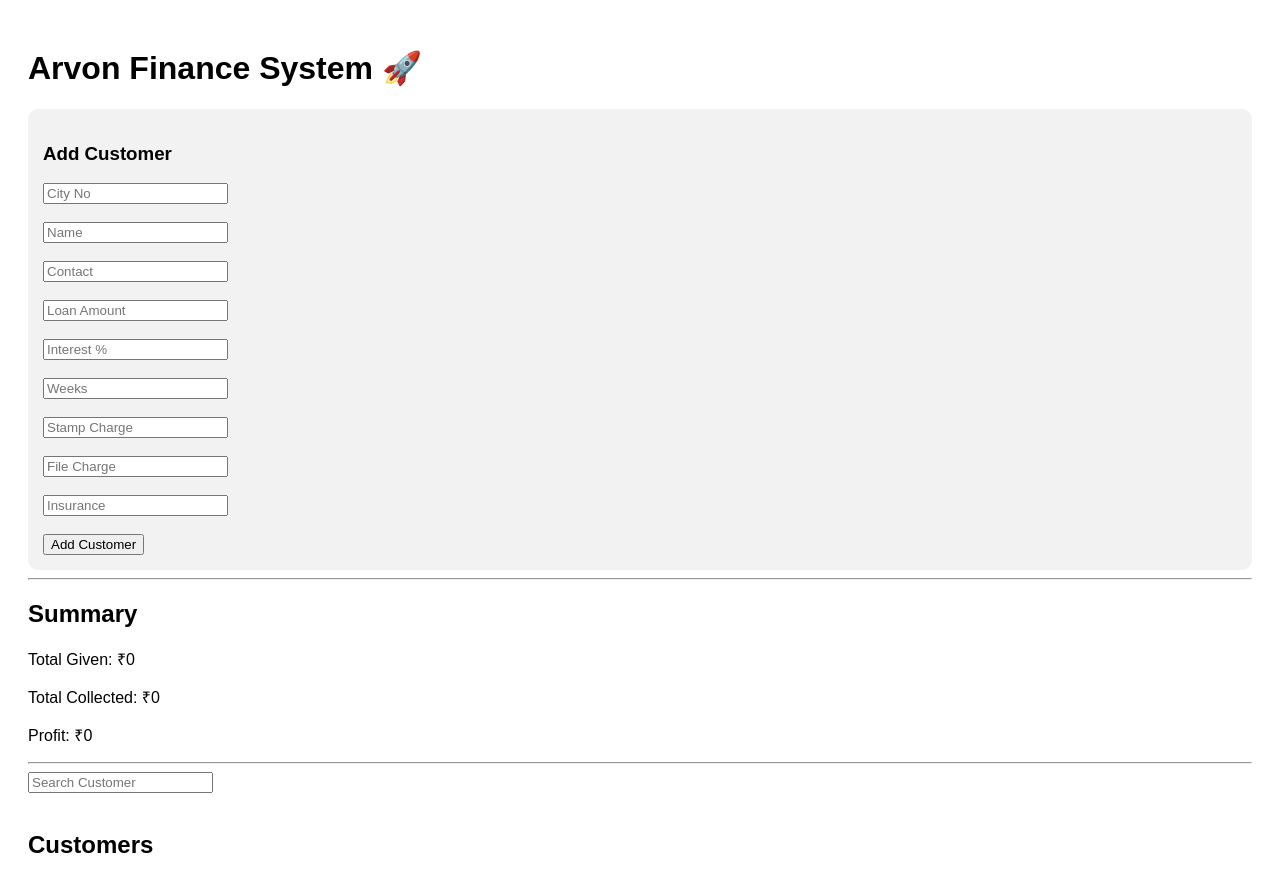
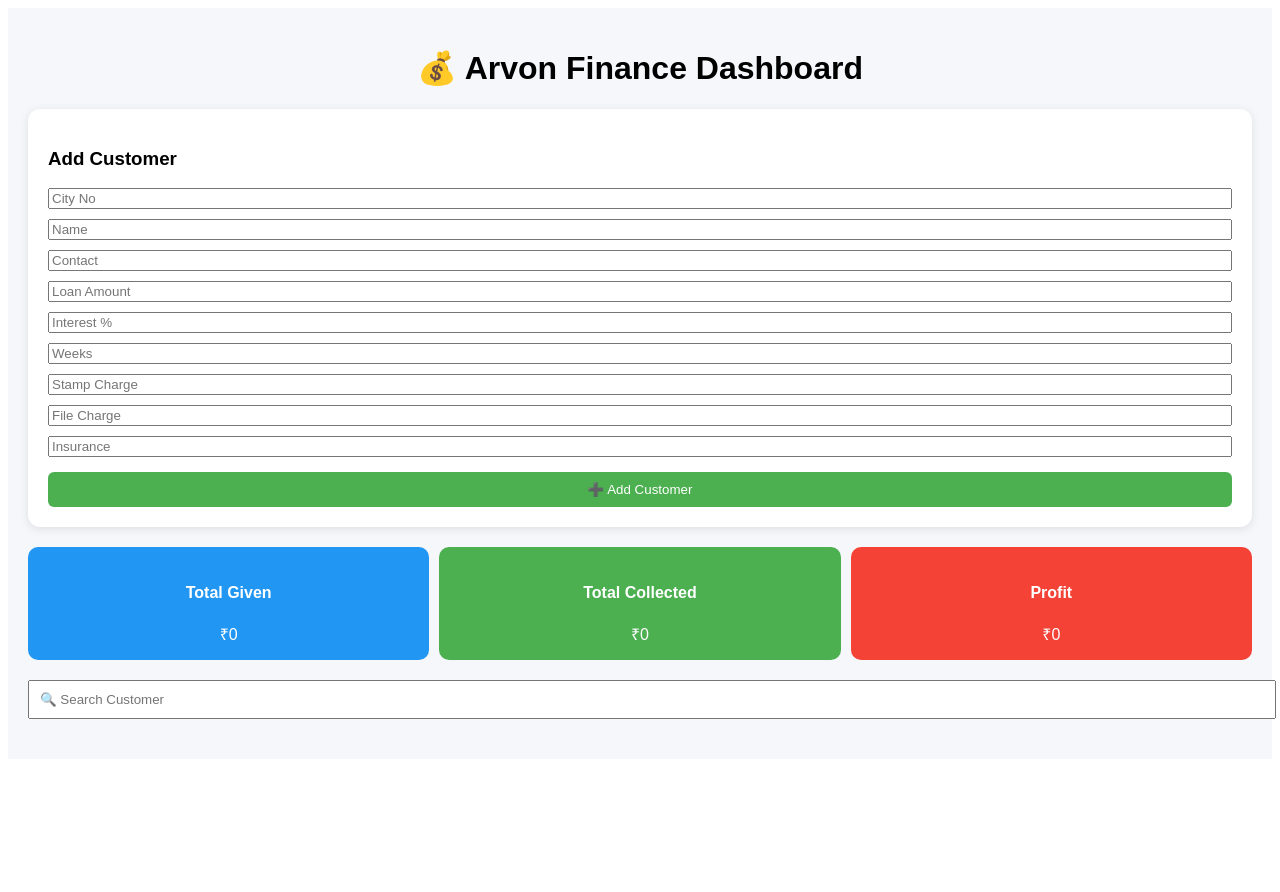
Before and after one commit to at495683-dot/arvon-finance, a React (Vite) app: page / in a window 1280 px wide. Shown: the top 892 px of the page. After the commit the page ends 800 px from the top, so only its background shows below. Built offline with nearby package versions, Linux system fonts and the light colour scheme.

Commit message:
Update main.jsx

```diff
--- a/src/main.jsx
+++ b/src/main.jsx
@@ -17,13 +17,11 @@ function App() {
     insurance: "",
   });
 
-  // 🔥 Load data
   useEffect(() => {
     const saved = localStorage.getItem("financeData");
     if (saved) setCustomers(JSON.parse(saved));
   }, []);
 
-  // 🔥 Save data
   useEffect(() => {
     localStorage.setItem("financeData", JSON.stringify(customers));
   }, [customers]);
@@ -32,14 +30,11 @@ function App() {
     setForm({ ...form, [e.target.name]: e.target.value });
   };
 
-  // 🔥 Create EMI Plan
   const generateEMI = (amount, interest, weeks) => {
     const total = amount + (amount * interest) / 100;
-    const weekly = total / weeks;
-    return weekly;
+    return total / weeks;
   };
 
-  // ✅ Add Customer
   const addCustomer = () => {
     const P = parseFloat(form.amount);
     const R = parseFloat(form.interest);
@@ -77,85 +72,117 @@ function App() {
     });
   };
 
-  // ✅ Add Payment
   const addPayment = (i) => {
     const updated = [...customers];
     updated[i].paid += updated[i].weekly;
     setCustomers(updated);
   };
 
-  // ✅ Delete
   const deleteCustomer = (i) => {
     setCustomers(customers.filter((_, idx) => idx !== i));
   };
 
-  // 🔥 Summary
   const totalGiven = customers.reduce((s, c) => s + c.totalLoan, 0);
   const totalCollected = customers.reduce((s, c) => s + c.paid, 0);
   const profit = totalCollected - totalGiven;
 
-  // 🔍 Search
   const filtered = customers.filter(c =>
     c.name.toLowerCase().includes(search.toLowerCase())
   );
 
   return (
-    <div style={{ padding: 20, fontFamily: "Arial" }}>
-      <h1>Arvon Finance System 🚀</h1>
+    <div style={{ padding: 20, fontFamily: "Arial", background: "#f5f7fb" }}>
 
-      {/* 🔥 ADD CUSTOMER */}
-      <div style={{ background: "#f2f2f2", padding: 15, borderRadius: 10 }}>
+      <h1 style={{ textAlign: "center" }}>💰 Arvon Finance Dashboard</h1>
+
+      {/* FORM */}
+      <div style={{
+        background: "white",
+        padding: 20,
+        borderRadius: 12,
+        boxShadow: "0 2px 10px rgba(0,0,0,0.1)",
+        marginBottom: 20
+      }}>
         <h3>Add Customer</h3>
 
-        <input name="cityNumber" placeholder="City No" value={form.cityNumber} onChange={handleChange} /><br /><br />
-        <input name="name" placeholder="Name" value={form.name} onChange={handleChange} /><br /><br />
-        <input name="contact" placeholder="Contact" value={form.contact} onChange={handleChange} /><br /><br />
+        <div style={{ display: "grid", gap: 10 }}>
+          <input name="cityNumber" placeholder="City No" value={form.cityNumber} onChange={handleChange} />
+          <input name="name" placeholder="Name" value={form.name} onChange={handleChange} />
+          <input name="contact" placeholder="Contact" value={form.contact} onChange={handleChange} />
 
-        <input name="amount" placeholder="Loan Amount" value={form.amount} onChange={handleChange} /><br /><br />
-        <input name="interest" placeholder="Interest %" value={form.interest} onChange={handleChange} /><br /><br />
-        <input name="weeks" placeholder="Weeks" value={form.weeks} onChange={handleChange} /><br /><br />
+          <input name="amount" placeholder="Loan Amount" value={form.amount} onChange={handleChange} />
+          <input name="interest" placeholder="Interest %" value={form.interest} onChange={handleChange} />
+          <input name="weeks" placeholder="Weeks" value={form.weeks} onChange={handleChange} />
 
-        <input name="stamp" placeholder="Stamp Charge" value={form.stamp} onChange={handleChange} /><br /><br />
-        <input name="fileCharge" placeholder="File Charge" value={form.fileCharge} onChange={handleChange} /><br /><br />
-        <input name="insurance" placeholder="Insurance" value={form.insurance} onChange={handleChange} /><br /><br />
+          <input name="stamp" placeholder="Stamp Charge" value={form.stamp} onChange={handleChange} />
+          <input name="fileCharge" placeholder="File Charge" value={form.fileCharge} onChange={handleChange} />
+          <input name="insurance" placeholder="Insurance" value={form.insurance} onChange={handleChange} />
+        </div>
 
-        <button onClick={addCustomer}>Add Customer</button>
+        <button onClick={addCustomer} style={{
+          marginTop: 15,
+          padding: 10,
+          width: "100%",
+          background: "#4CAF50",
+          color: "white",
+          border: "none",
+          borderRadius: 6
+        }}>
+          ➕ Add Customer
+        </button>
       </div>
 
-      <hr />
+      {/* SUMMARY CARDS */}
+      <div style={{ display: "flex", gap: 10, marginBottom: 20 }}>
+        <div style={cardStyle("#2196F3")}>
+          <h4>Total Given</h4>
+          ₹{totalGiven}
+        </div>
+        <div style={cardStyle("#4CAF50")}>
+          <h4>Total Collected</h4>
+          ₹{totalCollected}
+        </div>
+        <div style={cardStyle("#f44336")}>
+          <h4>Profit</h4>
+          ₹{profit}
+        </div>
+      </div>
 
-      {/* 🔥 SUMMARY */}
-      <h2>Summary</h2>
-      <p>Total Given: ₹{totalGiven}</p>
-      <p>Total Collected: ₹{totalCollected}</p>
-      <p>Profit: ₹{profit}</p>
-
-      <hr />
-
-      {/* 🔍 SEARCH */}
+      {/* SEARCH */}
       <input
-        placeholder="Search Customer"
+        placeholder="🔍 Search Customer"
         value={search}
         onChange={(e) => setSearch(e.target.value)}
-      /><br /><br />
+        style={{ width: "100%", padding: 10, marginBottom: 20 }}
+      />
 
-      {/* 🔥 CUSTOMER LIST */}
-      <h2>Customers</h2>
-
+      {/* CUSTOMER CARDS */}
       {filtered.map((c, i) => {
         const balance = c.totalLoan - c.paid;
 
         return (
-          <div key={i} style={{ borderBottom: "1px solid #ccc", marginBottom: 10 }}>
+          <div key={i} style={{
+            background: "white",
+            padding: 15,
+            borderRadius: 10,
+            marginBottom: 15,
+            boxShadow: "0 2px 8px rgba(0,0,0,0.1)"
+          }}>
             <b>{c.name}</b> ({c.cityNumber}) <br />
-            Contact: {c.contact} <br />
-            Loan: ₹{c.totalLoan} <br />
-            Weekly: ₹{c.weekly.toFixed(2)} <br />
-            Paid: ₹{c.paid.toFixed(2)} <br />
-            Balance: ₹{balance.toFixed(2)} <br />
+            📞 {c.contact} <br /><br />
 
-            <button onClick={() => addPayment(i)}>+ Payment</button>
-            <button onClick={() => deleteCustomer(i)}>Delete</button>
+            💵 Loan: ₹{c.totalLoan} <br />
+            📆 Weekly: ₹{c.weekly.toFixed(2)} <br />
+            ✅ Paid: ₹{c.paid.toFixed(2)} <br />
+            ⚠️ Balance: ₹{balance.toFixed(2)} <br /><br />
+
+            <button onClick={() => addPayment(i)} style={btn("#4CAF50")}>
+              + Payment
+            </button>
+
+            <button onClick={() => deleteCustomer(i)} style={btn("#f44336")}>
+              Delete
+            </button>
           </div>
         );
       })}
@@ -163,4 +190,23 @@ function App() {
   );
 }
 
+// 🎨 styles
+const cardStyle = (color) => ({
+  flex: 1,
+  background: color,
+  color: "white",
+  padding: 15,
+  borderRadius: 10,
+  textAlign: "center"
+});
+
+const btn = (color) => ({
+  padding: 8,
+  marginRight: 10,
+  background: color,
+  color: "white",
+  border: "none",
+  borderRadius: 5
+});
+
 ReactDOM.createRoot(document.getElementById("root")).render(<App />);
```
